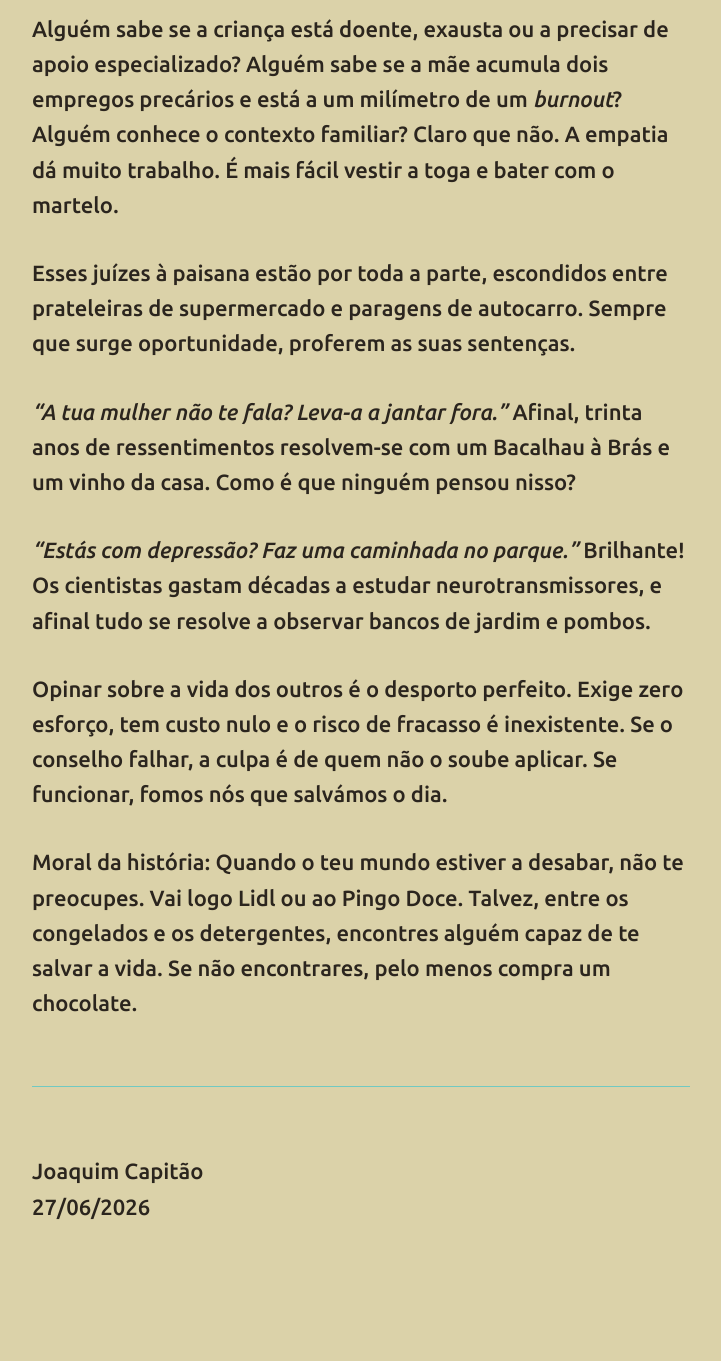
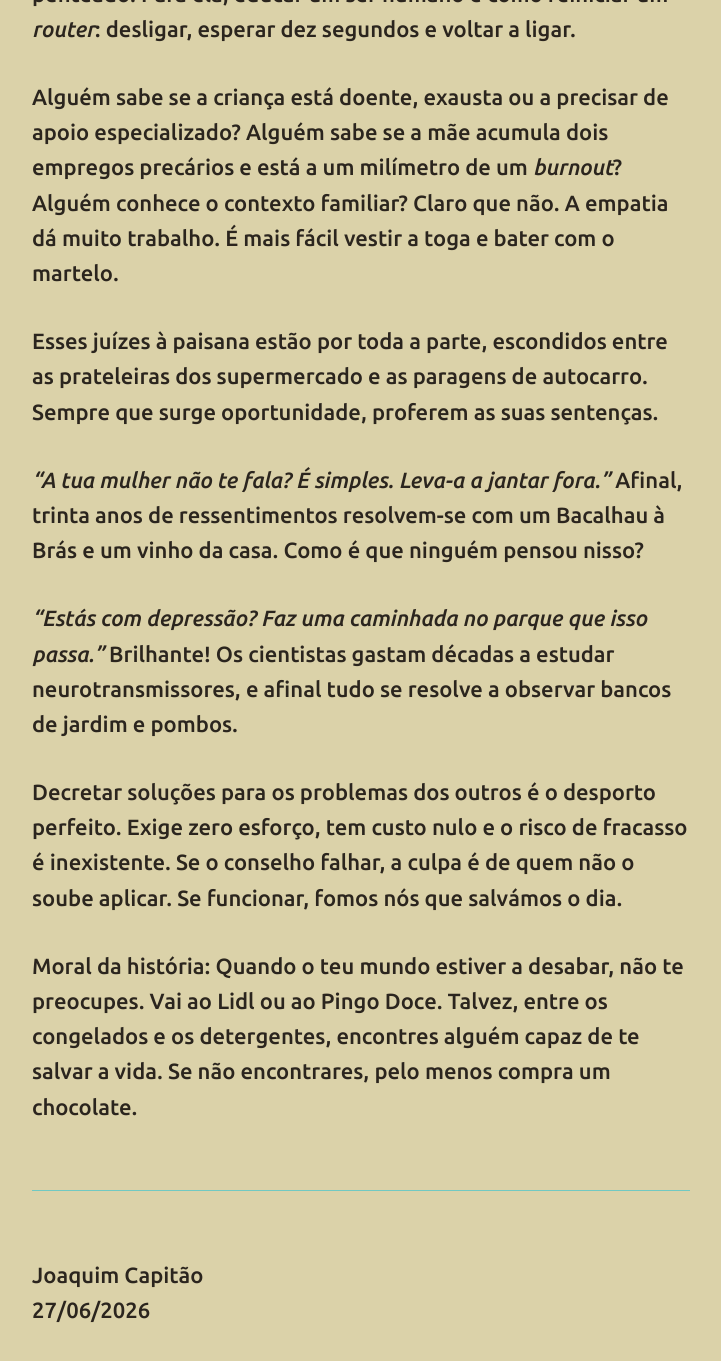
Before and after one commit to joaquim-capitao/queime-depois-de-ler, a Jekyll site: the page built from desportoperfeito.md, in a window 1280 px wide and 1400 px high, scrolled down 1084 px. Shown: the top 1361 px of the window, without its empty margins (279-1000 px from the left). Built offline with Jekyll 4.4.1, drawn with Linux system fonts in a browser that asks for light colours; our own code applies the rules of GitHub Pages for plain Markdown files; before the commit the page ends 2396 px from its top, so only the background shows below that; some of the changed text lies outside the part shown.

Commit message:
Updated Note desportoperfeito.md

```diff
--- a/desportoperfeito.md
+++ b/desportoperfeito.md
@@ -4,25 +4,27 @@
 
 # O DESPORTO PERFEITO
 
-No supermercado, vi uma cena dramática. Uma mãe negou um chocolate ao filho pequeno. E é claro que, perante a injustiça, o miúdo ativou o protocolo de negociação infantil: atirou-se ao chão e começou a berrar. E eu até consigo entendê-lo. Afinal, a vida sem chocolate não faz nenhum sentido.
+No supermercado, vi uma cena dramática. Uma mãe negou um chocolate ao pequeno filho. E é claro que, perante aquela injustiça, o miúdo ativou o protocolo de negociação infantil: atirou-se ao chão e começou a berrar.
+
+Sinceramente, eu até consigo entendê-lo. Afinal, na ausência de chocolate, qual é mesmo o sentido da vida?
 
 ![](https://i.ibb.co/v6WSSqk6/Captura-de-ecr-2026-06-27-002349.png)
 
-Naquele exato momento, saiu uma senhora do corredor das bolachas e fez um olhar de reprovação. Em seguida, do alto da sua superioridade moral, murmurou: *"Se fosse meu filho, isso resolvia-se num instante."*
+Mas, naquele exato momento, saiu uma senhora do corredor das bolachas com um olhar de reprovação. Em seguida, do alto da sua superioridade moral, murmurou: *"Se fosse meu filho, isso resolvia-se num instante."*
 
-Claramente, aquela mulher acredita que as crianças saem de uma linha de montagem: todas iguais, mudando apenas o penteado. Para ela, educar um ser humano é como reiniciar um *router*: desligar, esperar dez segundos e voltar a ligar.
+Claramente, aquela senhora acredita que as crianças saem de uma linha de montagem: todas iguais, mudando apenas o penteado. Para ela, educar um ser humano é como reiniciar um *router*: desligar, esperar dez segundos e voltar a ligar.
 
 Alguém sabe se a criança está doente, exausta ou a precisar de apoio especializado? Alguém sabe se a mãe acumula dois empregos precários e está a um milímetro de um *burnout*? Alguém conhece o contexto familiar? Claro que não. A empatia dá muito trabalho. É mais fácil vestir a toga e bater com o martelo.
 
-Esses juízes à paisana estão por toda a parte, escondidos entre prateleiras de supermercado e paragens de autocarro. Sempre que surge oportunidade, proferem as suas sentenças.
+Esses juízes à paisana estão por toda a parte, escondidos entre as prateleiras dos supermercado e as paragens de autocarro. Sempre que surge oportunidade, proferem as suas sentenças.
 
-*"A tua mulher não te fala? Leva-a a jantar fora."* Afinal, trinta anos de ressentimentos resolvem-se com um Bacalhau à Brás e um vinho da casa. Como é que ninguém pensou nisso?
+*"A tua mulher não te fala? É simples. Leva-a a jantar fora."* Afinal, trinta anos de ressentimentos resolvem-se com um Bacalhau à Brás e um vinho da casa. Como é que ninguém pensou nisso?
 
-*"Estás com depressão? Faz uma caminhada no parque."* Brilhante! Os cientistas gastam décadas a estudar neurotransmissores, e afinal tudo se resolve a observar bancos de jardim e pombos.
+*"Estás com depressão? Faz uma caminhada no parque que isso passa."* Brilhante! Os cientistas gastam décadas a estudar neurotransmissores, e afinal tudo se resolve a observar bancos de jardim e pombos.
 
-Opinar sobre a vida dos outros é o desporto perfeito. Exige zero esforço, tem custo nulo e o risco de fracasso é inexistente. Se o conselho falhar, a culpa é de quem não o soube aplicar. Se funcionar, fomos nós que salvámos o dia.
+Decretar soluções para os problemas dos outros é o desporto perfeito. Exige zero esforço, tem custo nulo e o risco de fracasso é inexistente. Se o conselho falhar, a culpa é de quem não o soube aplicar. Se funcionar, fomos nós que salvámos o dia.
 
-Moral da história: Quando o teu mundo estiver a desabar, não te preocupes. Vai logo Lidl ou ao Pingo Doce. Talvez, entre os congelados e os detergentes, encontres alguém capaz de te salvar a vida. Se não encontrares, pelo menos compra um chocolate.
+Moral da história: Quando o teu mundo estiver a desabar, não te preocupes. Vai ao Lidl ou ao Pingo Doce. Talvez, entre os congelados e os detergentes, encontres alguém capaz de te salvar a vida. Se não encontrares, pelo menos compra um chocolate.
 
 ---
 
```
